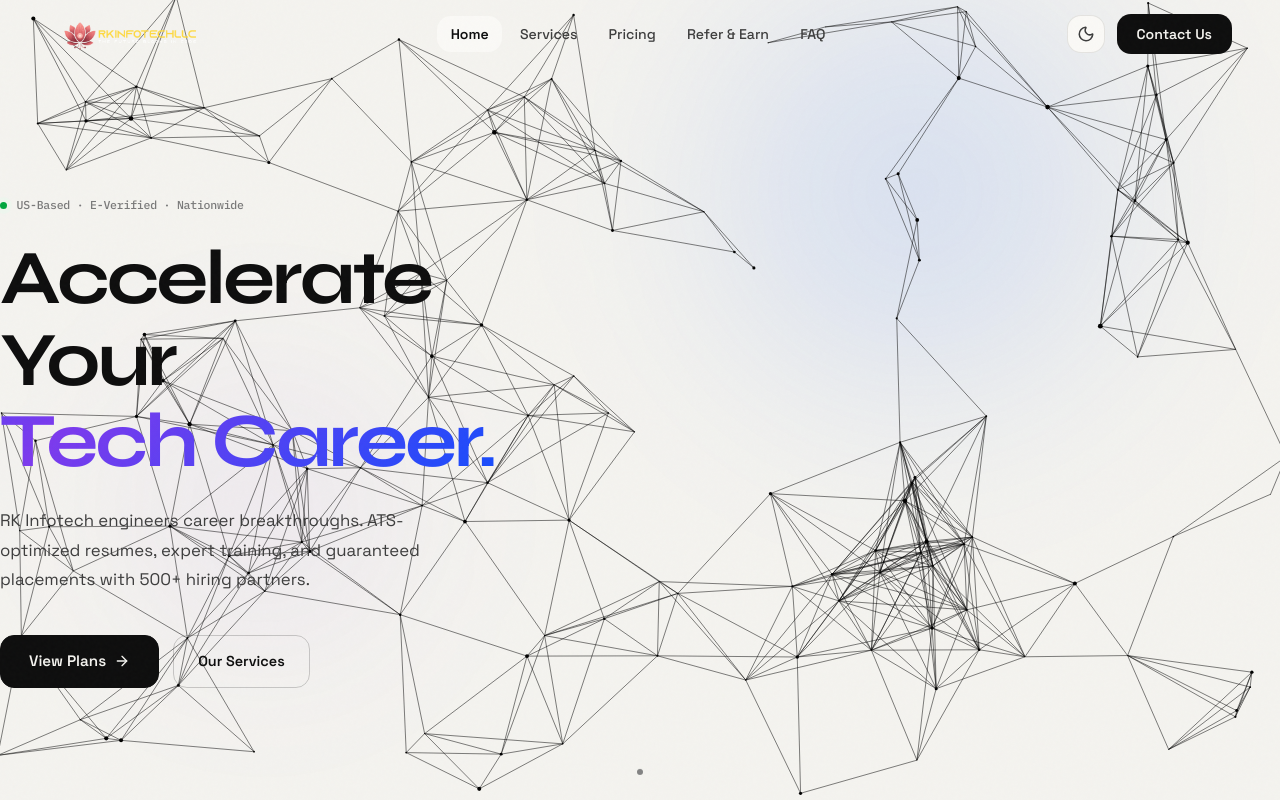
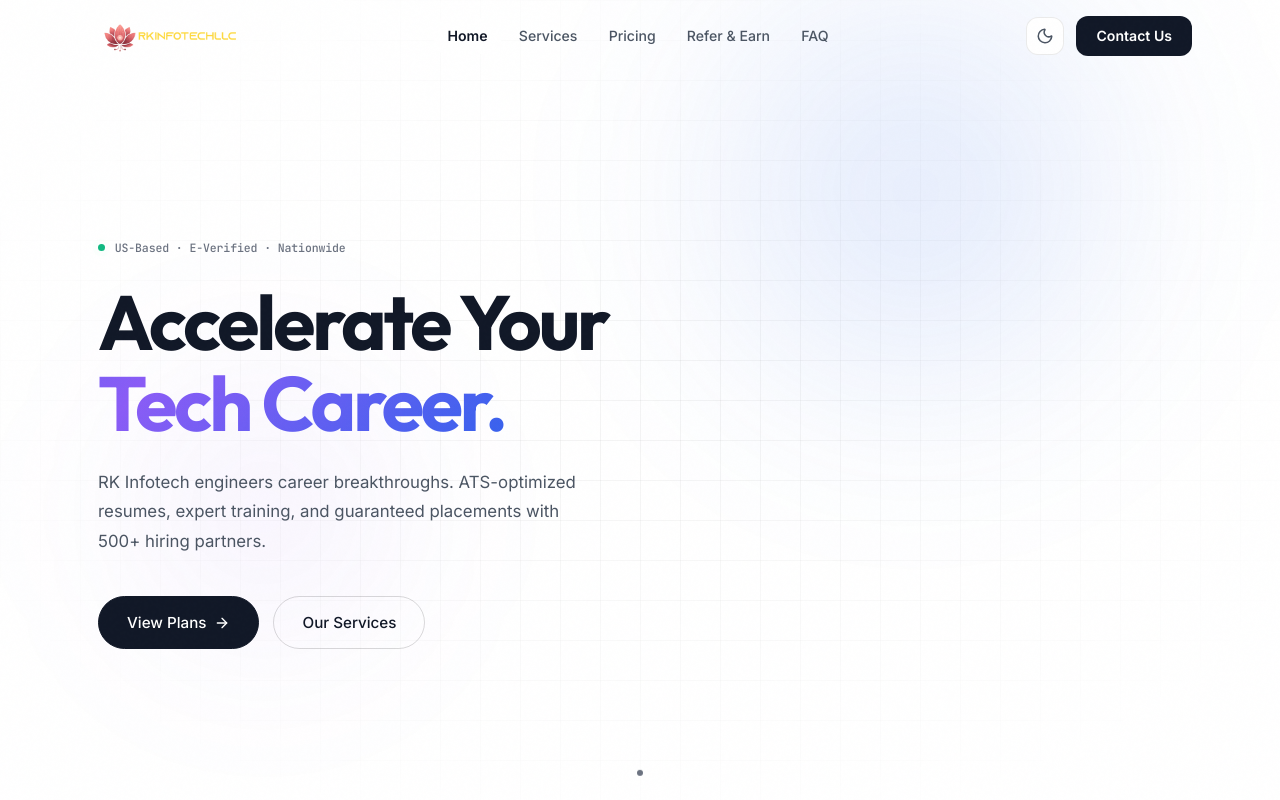
Before and after one commit to dan1sh70/rkinfotech, a React (Vite) app in the folder client/: page / in a window 1280 px wide. Shown: the top 800 px of the page. Built offline with nearby package versions, Linux system fonts and the light colour scheme.

Commit message:
feat: upgrade hero to premium spotlight grid and switch to perfect typography (Outfit + Inter)

```diff
--- a/client/src/index.css
+++ b/client/src/index.css
@@ -1,76 +1,94 @@
-@import url('https://fonts.googleapis.com/css2?family=Space+Grotesk:wght@300;400;500;600;700&family=IBM+Plex+Mono:wght@400;500;600&family=Syne:wght@600;700;800&display=swap');
+@import url('https://fonts.googleapis.com/css2?family=Inter:wght@400;500;600&family=Outfit:wght@400;500;600;700;800&family=JetBrains+Mono:wght@400;500&display=swap');
 
-/* =======================================================
-   RK INFOTECH — DESIGN SYSTEM v5
-   Futuristic . Bento Grid . Dual Theme
-   ======================================================= */
+/* ═══════════════════════════════════════════════════════
+   RK INFOTECH — DESIGN SYSTEM v5.1
+   Premium Typography & Spotlight Grid
+   ═══════════════════════════════════════════════════════ */
 
 :root {
-  --bg-root:     #f4f3ef;
-  --bg-surface:  #ebe9e3;
-  --bg-card:     #faf9f6;
-  --bg-card-2:   #f0efe9;
+  /* LIGHT THEME */
+  --bg-root:     #ffffff;
+  --bg-surface:  #f8f9fa;
+  --bg-card:     #ffffff;
+  --bg-card-2:   #f1f3f5;
   --bg-elevated: #ffffff;
-  --bg-invert:   #0e0e0e;
-  --text-primary:   #0e0e0e;
-  --text-secondary: #3d3d3d;
-  --text-tertiary:  #7a7a7a;
-  --text-invert:    #f4f3ef;
-  --border:        rgba(0,0,0,0.09);
-  --border-strong: rgba(0,0,0,0.18);
-  --accent:      #0050ff;
-  --accent-soft: #e8effe;
-  --accent-glow: rgba(0,80,255,0.15);
-  --green:       #00a63e;  --green-soft:  #e5f9ee;
-  --amber:       #d97706;  --amber-soft:  #fef3c7;
-  --rose:        #e11d48;  --rose-soft:   #fce7ea;
-  --violet:      #7c3aed;  --violet-soft: #f3effe;
-  --shadow-xs: 0 1px 3px rgba(0,0,0,0.06);
-  --shadow-sm: 0 4px 16px rgba(0,0,0,0.07);
-  --shadow-md: 0 12px 40px rgba(0,0,0,0.10);
-  --shadow-lg: 0 30px 80px rgba(0,0,0,0.12);
-  --noise-opacity: 0.022;
+  --bg-invert:   #0a0a0a;
+
+  --text-primary:   #111827;
+  --text-secondary: #4b5563;
+  --text-tertiary:  #6b7280;
+  --text-invert:    #f9fafb;
+
+  --border:        rgba(0,0,0,0.08);
+  --border-strong: rgba(0,0,0,0.15);
+
+  --accent:      #2563eb;
+  --accent-soft: #eff6ff;
+  --accent-glow: rgba(37, 99, 235, 0.15);
+
+  --green:       #10b981;
+  --green-soft:  #ecfdf5;
+  --amber:       #f59e0b;
+  --amber-soft:  #fffbeb;
+  --rose:        #ef4444;
+  --rose-soft:   #fef2f2;
+  --violet:      #8b5cf6;
+  --violet-soft: #f5f3ff;
+
+  --shadow-xs: 0 1px 3px rgba(0,0,0,0.05);
+  --shadow-sm: 0 4px 12px rgba(0,0,0,0.05);
+  --shadow-md: 0 12px 32px rgba(0,0,0,0.08);
+  --shadow-lg: 0 30px 60px rgba(0,0,0,0.1);
+
+  --noise-opacity: 0.015;
 }
 
 [data-theme="dark"] {
-  --bg-root:     #080808;
-  --bg-surface:  #111111;
-  --bg-card:     #141414;
+  --bg-root:     #050505;
+  --bg-surface:  #0a0a0a;
+  --bg-card:     #111111;
   --bg-card-2:   #1a1a1a;
   --bg-elevated: #1f1f1f;
-  --bg-invert:   #f0efeb;
-  --text-primary:   #f0efeb;
-  --text-secondary: #a0a0a0;
-  --text-tertiary:  #5a5a5a;
-  --text-invert:    #0e0e0e;
-  --border:        rgba(255,255,255,0.07);
+  --bg-invert:   #ffffff;
+
+  --text-primary:   #f9fafb;
+  --text-secondary: #a1a1aa;
+  --text-tertiary:  #71717a;
+  --text-invert:    #050505;
+
+  --border:        rgba(255,255,255,0.08);
   --border-strong: rgba(255,255,255,0.15);
-  --accent:      #4d8bff;
-  --accent-soft: rgba(77,139,255,0.12);
-  --accent-glow: rgba(77,139,255,0.25);
-  --green:       #22c55e;  --green-soft:  rgba(34,197,94,0.12);
-  --amber:       #f59e0b;  --amber-soft:  rgba(245,158,11,0.12);
-  --rose:        #f43f5e;  --rose-soft:   rgba(244,63,94,0.12);
-  --violet:      #a78bfa;  --violet-soft: rgba(167,139,250,0.12);
-  --shadow-xs: 0 1px 3px rgba(0,0,0,0.4);
-  --shadow-sm: 0 4px 16px rgba(0,0,0,0.5);
-  --shadow-md: 0 12px 40px rgba(0,0,0,0.6);
-  --shadow-lg: 0 30px 80px rgba(0,0,0,0.7);
-  --noise-opacity: 0.04;
+
+  --accent:      #3b82f6;
+  --accent-soft: rgba(59, 130, 246, 0.1);
+  --accent-glow: rgba(59, 130, 246, 0.25);
+
+  --green:       #10b981;  --green-soft:  rgba(16,185,129,0.1);
+  --amber:       #f59e0b;  --amber-soft:  rgba(245,158,11,0.1);
+  --rose:        #ef4444;  --rose-soft:   rgba(239,68,68,0.1);
+  --violet:      #8b5cf6;  --violet-soft: rgba(139,92,246,0.1);
+
+  --shadow-xs: 0 1px 3px rgba(0,0,0,0.5);
+  --shadow-sm: 0 4px 12px rgba(0,0,0,0.5);
+  --shadow-md: 0 12px 32px rgba(0,0,0,0.6);
+  --shadow-lg: 0 30px 60px rgba(0,0,0,0.7);
+
+  --noise-opacity: 0.03;
 }
 
 :root, [data-theme="dark"] {
-  --nav-height:  68px;
-  --container:   1280px;
+  --nav-height:  72px;
+  --container:   1200px;
   --section-gap: 120px;
-  --r-sm:  8px;  --r-md: 14px;  --r-lg: 20px;
-  --r-xl:  28px; --r-2xl: 36px;
+  --r-sm:  8px;  --r-md: 12px;  --r-lg: 16px;
+  --r-xl:  24px; --r-2xl: 32px;
+
   --spring:   cubic-bezier(0.34, 1.56, 0.64, 1);
   --ease-out: cubic-bezier(0.16, 1, 0.3, 1);
   --ease-in:  cubic-bezier(0.7, 0, 0.84, 0);
-  --fast:   0.18s var(--ease-out);
-  --normal: 0.4s  var(--ease-out);
-  --slow:   0.7s  var(--ease-out);
+  --fast:   0.15s var(--ease-out);
+  --normal: 0.3s  var(--ease-out);
+  --slow:   0.6s  var(--ease-out);
 }
 
 *,*::before,*::after { box-sizing: border-box; margin: 0; padding: 0; }
@@ -80,7 +98,7 @@
 html { scroll-behavior: smooth; overflow-x: hidden; }
 
 body {
-  font-family: 'Space Grotesk', -apple-system, sans-serif;
+  font-family: 'Inter', -apple-system, BlinkMacSystemFont, 'Segoe UI', Roboto, sans-serif;
   font-weight: 400;
   background: var(--bg-root);
   color: var(--text-primary);
@@ -102,28 +120,29 @@ body::after {
 }
 
 h1,h2,h3 {
-  font-family: 'Syne', sans-serif;
+  font-family: 'Outfit', sans-serif;
   font-weight: 700;
-  line-height: 1.08;
-  letter-spacing: -0.03em;
+  line-height: 1.1;
+  letter-spacing: -0.02em;
   color: var(--text-primary);
 }
 
 h4,h5,h6 {
-  font-family: 'Space Grotesk', sans-serif;
+  font-family: 'Outfit', sans-serif;
   font-weight: 600;
   line-height: 1.3;
+  letter-spacing: -0.01em;
   color: var(--text-primary);
 }
 
-p { color: var(--text-secondary); line-height: 1.7; }
+p { color: var(--text-secondary); line-height: 1.6; }
 a { color: inherit; text-decoration: none; }
-.mono { font-family: 'IBM Plex Mono', monospace; font-weight: 500; letter-spacing: -0.02em; }
+.mono { font-family: 'JetBrains Mono', monospace; font-weight: 500; letter-spacing: -0.01em; }
 
 .container {
   max-width: var(--container);
   margin: 0 auto;
-  padding: 0 clamp(1.25rem, 5vw, 3rem);
+  padding: 0 clamp(1.5rem, 5vw, 3rem);
 }
 
 .section-padding { padding: var(--section-gap) 0; }
@@ -132,30 +151,30 @@ a { color: inherit; text-decoration: none; }
 .section-eyebrow {
   display: inline-flex;
   align-items: center;
-  gap: 0.4rem;
-  font-family: 'IBM Plex Mono', monospace;
-  font-size: 0.7rem;
+  gap: 0.5rem;
+  font-family: 'JetBrains Mono', monospace;
+  font-size: 0.75rem;
   font-weight: 500;
-  letter-spacing: 0.14em;
+  letter-spacing: 0.1em;
   text-transform: uppercase;
   color: var(--accent);
   margin-bottom: 1rem;
-  padding: 0.28rem 0.8rem;
+  padding: 0.35rem 0.85rem;
   background: var(--accent-soft);
   border-radius: 100px;
 }
 
-.section-title { font-size: clamp(2rem, 4vw, 3.25rem); margin-bottom: 1.25rem; color: var(--text-primary); }
-.section-desc { font-size: 1.05rem; color: var(--text-secondary); max-width: 560px; line-height: 1.75; }
+.section-title { font-size: clamp(2.25rem, 5vw, 3.5rem); margin-bottom: 1.25rem; color: var(--text-primary); }
+.section-desc { font-size: 1.125rem; color: var(--text-secondary); max-width: 600px; line-height: 1.6; }
 
 /* BENTO GRID */
-.bento-grid { display: grid; gap: 1rem; }
+.bento-grid { display: grid; gap: 1.25rem; }
 
 .bento-cell {
   background: var(--bg-card);
   border: 1px solid var(--border);
-  border-radius: var(--r-2xl);
-  padding: 2rem;
+  border-radius: var(--r-xl);
+  padding: 2.5rem;
   position: relative;
   overflow: hidden;
   transition: border-color var(--fast), box-shadow var(--fast), transform 0.3s var(--ease-out);
@@ -164,19 +183,19 @@ a { color: inherit; text-decoration: none; }
 .bento-cell:hover {
   border-color: var(--border-strong);
   box-shadow: var(--shadow-md);
-  transform: translateY(-3px);
+  transform: translateY(-2px);
 }
 
 .bento-cell--dark { background: var(--bg-invert); border-color: transparent; }
 .bento-cell--dark h1,.bento-cell--dark h2,.bento-cell--dark h3,.bento-cell--dark h4 { color: var(--text-invert); }
-.bento-cell--dark p { color: rgba(255,255,255,0.5); }
-[data-theme="dark"] .bento-cell--dark p { color: rgba(0,0,0,0.5); }
+.bento-cell--dark p { color: rgba(255,255,255,0.7); }
+[data-theme="dark"] .bento-cell--dark p { color: rgba(0,0,0,0.7); }
 .bento-cell--accent { background: var(--accent); border-color: transparent; }
 .bento-cell--accent * { color: #fff !important; }
 
 /* CARDS */
 .card { background: var(--bg-card); border: 1px solid var(--border); border-radius: var(--r-lg); transition: all var(--normal); overflow: hidden; }
-.card:hover { border-color: var(--border-strong); box-shadow: var(--shadow-md); transform: translateY(-4px); }
+.card:hover { border-color: var(--border-strong); box-shadow: var(--shadow-md); transform: translateY(-3px); }
 
 /* BUTTONS */
 .btn {
@@ -184,26 +203,26 @@ a { color: inherit; text-decoration: none; }
   align-items: center;
   justify-content: center;
   gap: 0.5rem;
-  padding: 0.75rem 1.5rem;
-  border-radius: var(--r-md);
-  font-family: 'Space Grotesk', sans-serif;
-  font-weight: 600;
-  font-size: 0.9rem;
+  padding: 0.85rem 1.75rem;
+  border-radius: 100px; /* pill buttons for premium look */
+  font-family: 'Inter', sans-serif;
+  font-weight: 500;
+  font-size: 0.95rem;
   cursor: pointer;
-  border: 1.5px solid transparent;
+  border: 1px solid transparent;
   transition: all var(--fast);
   text-decoration: none;
   white-space: nowrap;
 }
 
 .btn-primary { background: var(--text-primary); color: var(--bg-root); border-color: var(--text-primary); }
-.btn-primary:hover { opacity: 0.82; transform: translateY(-2px); box-shadow: var(--shadow-sm); }
+.btn-primary:hover { opacity: 0.9; transform: translateY(-1px); box-shadow: var(--shadow-sm); }
 
 .btn-outline { background: transparent; color: var(--text-primary); border-color: var(--border-strong); }
-.btn-outline:hover { background: var(--bg-card); border-color: var(--text-primary); transform: translateY(-2px); }
+.btn-outline:hover { background: var(--bg-card); border-color: var(--text-primary); }
 
 .btn-accent { background: var(--accent); color: #fff; border-color: var(--accent); }
-.btn-accent:hover { filter: brightness(1.1); transform: translateY(-2px); box-shadow: 0 8px 24px var(--accent-glow); }
+.btn-accent:hover { filter: brightness(1.1); transform: translateY(-1px); box-shadow: 0 8px 24px var(--accent-glow); }
 
 .btn-ghost { background: transparent; color: var(--text-secondary); border-color: transparent; }
 .btn-ghost:hover { color: var(--text-primary); background: var(--bg-card); }
@@ -225,16 +244,16 @@ a { color: inherit; text-decoration: none; }
 .marquee-track { display: inline-flex; animation: marquee-run 35s linear infinite; width: max-content; }
 .marquee-track:hover { animation-play-state: paused; }
 .marquee-item {
-  font-family: 'Syne', sans-serif;
-  font-size: clamp(1.75rem, 3.5vw, 2.75rem);
+  font-family: 'Outfit', sans-serif;
+  font-size: clamp(2rem, 4vw, 3rem);
   font-weight: 700;
-  letter-spacing: -0.04em;
-  padding: 0 2rem;
+  letter-spacing: -0.02em;
+  padding: 0 2.5rem;
   color: var(--text-primary);
   white-space: nowrap;
   flex-shrink: 0;
 }
-.marquee-item.hollow { -webkit-text-stroke: 1.5px var(--border-strong); color: transparent; }
+.marquee-item.hollow { -webkit-text-stroke: 1px var(--border-strong); color: transparent; }
 .marquee-sep { color: var(--accent); padding: 0 0.5rem; flex-shrink: 0; display: flex; align-items: center; font-size: 1.5rem; }
 
 @keyframes marquee-run { 0% { transform: translateX(0); } 100% { transform: translateX(-50%); } }
--- a/client/src/pages/Home.css
+++ b/client/src/pages/Home.css
@@ -22,7 +22,44 @@
   pointer-events: none;
 }
 
-.hero__canvas-wrap canvas { pointer-events: auto; }
+.hero__canvas-wrap .spotlight-bg { pointer-events: auto; }
+
+/* ─── Spotlight Grid ─── */
+.spotlight-bg {
+  position: absolute;
+  inset: 0;
+  width: 100%;
+  height: 100%;
+  overflow: hidden;
+  background-color: transparent;
+}
+
+.spotlight-bg__grid {
+  position: absolute;
+  inset: 0;
+  background-image:
+    linear-gradient(to right, var(--border-strong) 1px, transparent 1px),
+    linear-gradient(to bottom, var(--border-strong) 1px, transparent 1px);
+  background-size: 40px 40px;
+  mask-image: radial-gradient(ellipse 60% 60% at 50% 50%, black 10%, transparent 100%);
+  -webkit-mask-image: radial-gradient(ellipse 60% 60% at 50% 50%, black 10%, transparent 100%);
+  opacity: 0.3;
+}
+
+[data-theme="dark"] .spotlight-bg__grid { opacity: 0.2; }
+
+.spotlight-bg__glow {
+  position: absolute;
+  width: 600px;
+  height: 600px;
+  background: radial-gradient(circle at center, var(--accent-glow) 0%, transparent 70%);
+  border-radius: 50%;
+  top: -300px;
+  left: -300px;
+  pointer-events: none;
+  transition: opacity 0.5s ease;
+  z-index: 1;
+}
 
 .hero__blob {
   position: absolute;
--- a/client/src/pages/Home.jsx
+++ b/client/src/pages/Home.jsx
@@ -20,164 +20,38 @@ const useReveal = () => {
   }, []);
 };
 
-/* ─── Interactive Particle Canvas ─── */
-const ParticleCanvas = () => {
-  const canvasRef = useRef(null);
-  const mouse = useRef({ x: -9999, y: -9999 });
-  const isDown = useRef(false);
-  const clickWave = useRef({ active: false, radius: 0, x: 0, y: 0 });
-  const raf = useRef(null);
+/* ─── Premium Spotlight Grid Background ─── */
+const SpotlightGrid = () => {
+  const containerRef = useRef(null);
+  const [mousePos, setMousePos] = useState({ x: -1000, y: -1000 });
+  const [isHovered, setIsHovered] = useState(false);
 
-  useEffect(() => {
-    const canvas = canvasRef.current;
-    if (!canvas) return;
-    const ctx = canvas.getContext('2d');
-    let W, H, particles = [];
-
-    const resize = () => {
-      W = canvas.width = canvas.offsetWidth;
-      H = canvas.height = canvas.offsetHeight;
-    };
-    resize();
-
-    // Increase particle density slightly
-    const COUNT = Math.min(Math.floor(W * H / 6000), 150);
-    const CONN = 140;
-    const MR = 200; // Mouse Interaction Radius
-
-    for (let i = 0; i < COUNT; i++) {
-      particles.push({
-        x: Math.random() * W, y: Math.random() * H,
-        vx: (Math.random() - .5) * .8, vy: (Math.random() - .5) * .8,
-        r: Math.random() * 2 + 0.5,
-        a: Math.random() * .6 + .2,
-        phase: Math.random() * Math.PI * 2,
-        baseVx: (Math.random() - .5) * .8,
-        baseVy: (Math.random() - .5) * .8,
-      });
-    }
-
-    const tick = (t) => {
-      ctx.clearRect(0, 0, W, H);
-      const mx = mouse.current.x, my = mouse.current.y;
-
-      // Update click wave
-      let wave = clickWave.current;
-      if (wave.active) {
-        wave.radius += 15;
-        if (wave.radius > Math.max(W, H)) wave.active = false;
-      }
-
-      for (const p of particles) {
-        const dx = mx - p.x, dy = my - p.y;
-        const d = Math.sqrt(dx * dx + dy * dy);
-
-        // Interaction: Repel from mouse + draw towards mouse on click
-        if (d < MR) {
-          const force = (1 - d / MR) * 0.15;
-          if (isDown.current) {
-            // Pull towards mouse when clicking
-            p.vx += (dx / d) * force * 3;
-            p.vy += (dy / d) * force * 3;
-          } else {
-            // Repel otherwise
-            p.vx -= (dx / d) * force;
-            p.vy -= (dy / d) * force;
-          }
-        }
-
-        // Explode on click wave
-        if (wave.active) {
-          const wdx = wave.x - p.x;
-          const wdy = wave.y - p.y;
-          const wd = Math.sqrt(wdx * wdx + wdy * wdy);
-          if (Math.abs(wd - wave.radius) < 30) {
-            p.vx -= (wdx / wd) * 3;
-            p.vy -= (wdy / wd) * 3;
-          }
-        }
-
-        // Return to base velocity smoothly
-        p.vx += (p.baseVx - p.vx) * 0.05;
-        p.vy += (p.baseVy - p.vy) * 0.05;
-
-        // Apply friction
-        p.vx *= .98; p.vy *= .98;
-
-        p.x += p.vx; p.y += p.vy;
-
-        // Wrap edges smoothly
-        if (p.x < -10) p.x = W + 10; if (p.x > W + 10) p.x = -10;
-        if (p.y < -10) p.y = H + 10; if (p.y > H + 10) p.y = -10;
-
-        const pulse = Math.sin(t * .002 + p.phase) * .3 + .7;
-        const glow = d < MR ? (1 - d / MR) * .8 : 0;
-        const radius = p.r * pulse + (isDown.current && d < MR ? glow * 4 : glow * 1.5);
-
-        ctx.beginPath();
-        ctx.arc(p.x, p.y, radius, 0, Math.PI * 2);
-        ctx.fillStyle = `rgba(var(--particle-rgb), ${p.a * pulse + glow * .5})`;
-        ctx.fill();
-
-        // Draw strong lines from mouse to nearby particles
-        if (d < MR) {
-          ctx.beginPath();
-          ctx.moveTo(mx, my);
-          ctx.lineTo(p.x, p.y);
-          ctx.strokeStyle = `rgba(var(--particle-rgb), ${(1 - d / MR) * 0.4})`;
-          ctx.lineWidth = isDown.current ? 1.5 : 0.8;
-          ctx.stroke();
-        }
-      }
-
-      for (let i = 0; i < particles.length; i++) {
-        for (let j = i + 1; j < particles.length; j++) {
-          const dx = particles[i].x - particles[j].x;
-          const dy = particles[i].y - particles[j].y;
-          const d = Math.sqrt(dx * dx + dy * dy);
-          if (d < CONN) {
-            const alpha = (1 - d / CONN) * .15;
-            ctx.beginPath();
-            ctx.moveTo(particles[i].x, particles[i].y);
-            ctx.lineTo(particles[j].x, particles[j].y);
-            ctx.strokeStyle = `rgba(var(--particle-rgb), ${alpha})`;
-            ctx.lineWidth = 0.5;
-            ctx.stroke();
-          }
-        }
-      }
-
-      raf.current = requestAnimationFrame(tick);
-    };
-
-    raf.current = requestAnimationFrame(tick);
-    const ro = new ResizeObserver(resize);
-    ro.observe(canvas.parentElement);
-
-    return () => {
-      cancelAnimationFrame(raf.current);
-      ro.disconnect();
-    };
-  }, []);
+  const handleMouseMove = (e) => {
+    if (!containerRef.current) return;
+    const rect = containerRef.current.getBoundingClientRect();
+    setMousePos({
+      x: e.clientX - rect.left,
+      y: e.clientY - rect.top,
+    });
+  };
 
   return (
-    <canvas
-      ref={canvasRef}
-      style={{ position: 'absolute', inset: 0, width: '100%', height: '100%', zIndex: 1, display: 'block', cursor: 'crosshair' }}
-      onMouseMove={e => {
-        const r = canvasRef.current?.getBoundingClientRect();
-        if (r) mouse.current = { x: e.clientX - r.left, y: e.clientY - r.top };
-      }}
-      onMouseLeave={() => { mouse.current = { x: -9999, y: -9999 }; isDown.current = false; }}
-      onMouseDown={(e) => {
-        isDown.current = true;
-        const r = canvasRef.current?.getBoundingClientRect();
-        if (r) {
-          clickWave.current = { active: true, radius: 0, x: e.clientX - r.left, y: e.clientY - r.top };
-        }
-      }}
-      onMouseUp={() => { isDown.current = false; }}
-    />
+    <div
+      ref={containerRef}
+      className="spotlight-bg"
+      onMouseMove={handleMouseMove}
+      onMouseEnter={() => setIsHovered(true)}
+      onMouseLeave={() => setIsHovered(false)}
+    >
+      <div
+        className="spotlight-bg__glow"
+        style={{
+          transform: `translate(${mousePos.x}px, ${mousePos.y}px)`,
+          opacity: isHovered ? 1 : 0
+        }}
+      />
+      <div className="spotlight-bg__grid" />
+    </div>
   );
 };
 
@@ -192,7 +66,7 @@ const Home = () => {
       <section className="hero">
         {/* Particle background */}
         <div className="hero__canvas-wrap">
-          <ParticleCanvas />
+          <SpotlightGrid />
         </div>
         {/* Ambient blobs */}
         <div className="hero__blob hero__blob--1" />
```
